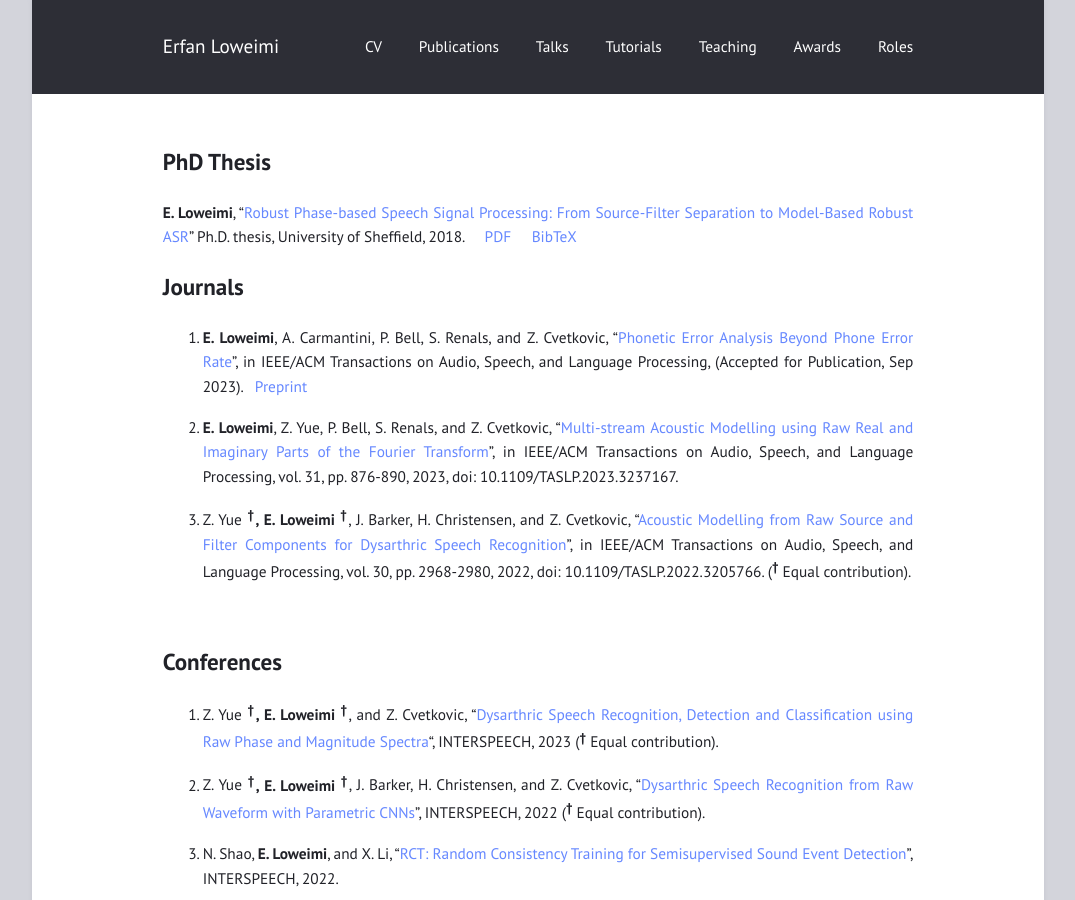
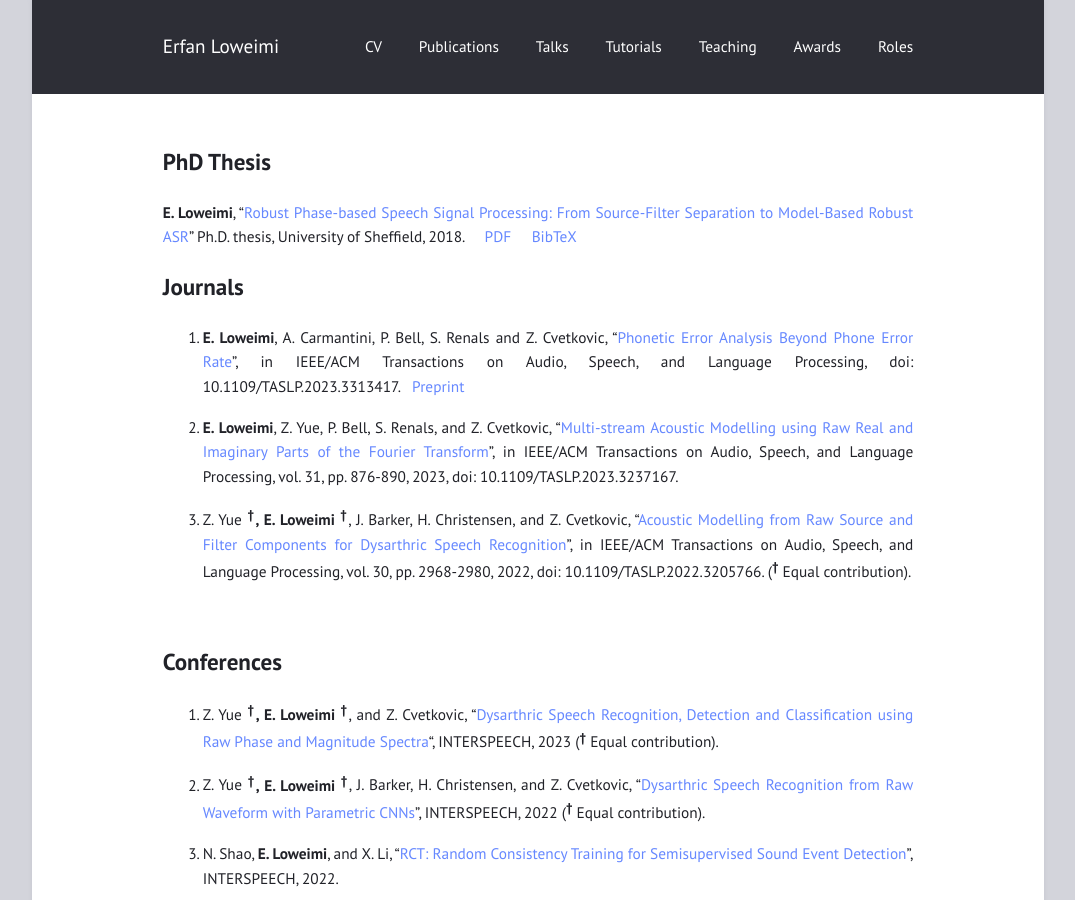
Before and after one commit to eloweimi/eloweimi.github.io, a Jekyll site: the page built from publications.md, in a window 1280 px wide and 900 px high. Shown: the whole window, without its empty margins (102-1177 px from the left). Built offline with Jekyll 4.4.1, drawn with Linux system fonts in a browser that asks for light colours.

Commit message:
Update publications.md

```diff
--- a/publications.md
+++ b/publications.md
@@ -8,8 +8,7 @@
 <br>
 
 ## Journals ##
-
-1. **E. Loweimi**, A. Carmantini, P. Bell, S. Renals, and Z. Cvetkovic, “[Phonetic Error Analysis Beyond Phone Error Rate](https://ieeexplore.ieee.org/abstract/document/10244118)”, in IEEE/ACM Transactions on Audio, Speech, and Language Processing, (Accepted for Publication, Sep 2023). &nbsp; [Preprint](https://kclpure.kcl.ac.uk/ws/portalfiles/portal/229243895/LEA_PrePrint.pdf)
+1. **E. Loweimi**, A. Carmantini, P. Bell, S. Renals and Z. Cvetkovic, "[Phonetic Error Analysis Beyond Phone Error Rate](https://ieeexplore.ieee.org/abstract/document/10244118)", in IEEE/ACM Transactions on Audio, Speech, and Language Processing, doi: 10.1109/TASLP.2023.3313417. &nbsp; [Preprint](https://kclpure.kcl.ac.uk/ws/portalfiles/portal/229243895/LEA_PrePrint.pdf)
 
 2. **E. Loweimi**, Z. Yue, P. Bell, S. Renals, and Z. Cvetkovic, “[Multi-stream Acoustic
 Modelling using Raw Real and Imaginary Parts of the Fourier Transform](https://ieeexplore.ieee.org/abstract/document/10026604)”, in IEEE/ACM Transactions on Audio, Speech, and Language Processing, vol. 31, pp. 876-890, 2023, doi: 10.1109/TASLP.2023.3237167.
```
